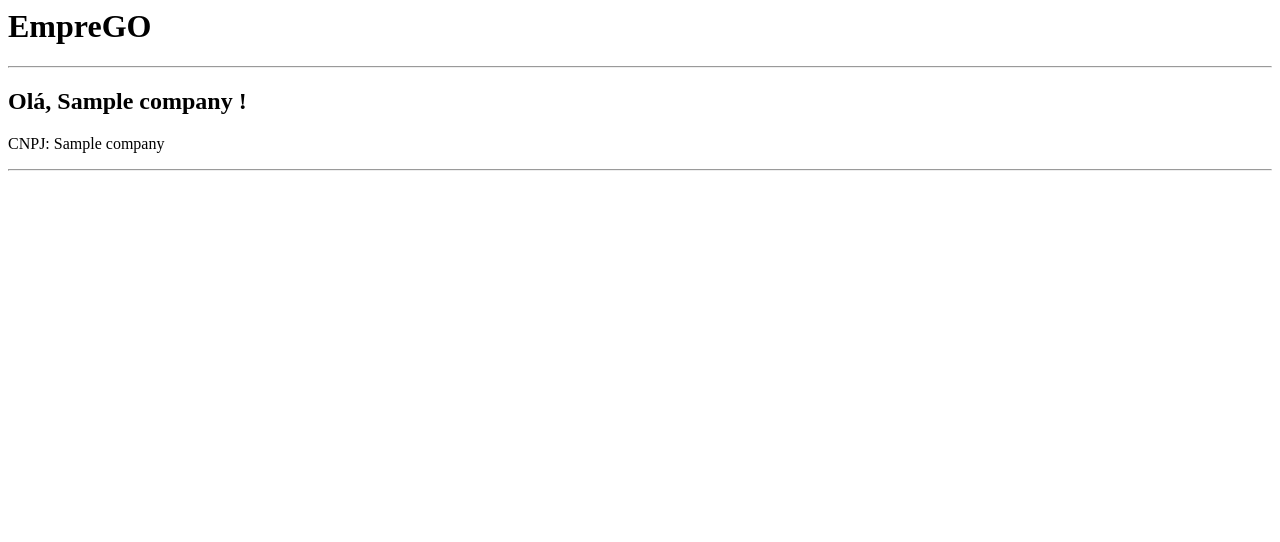
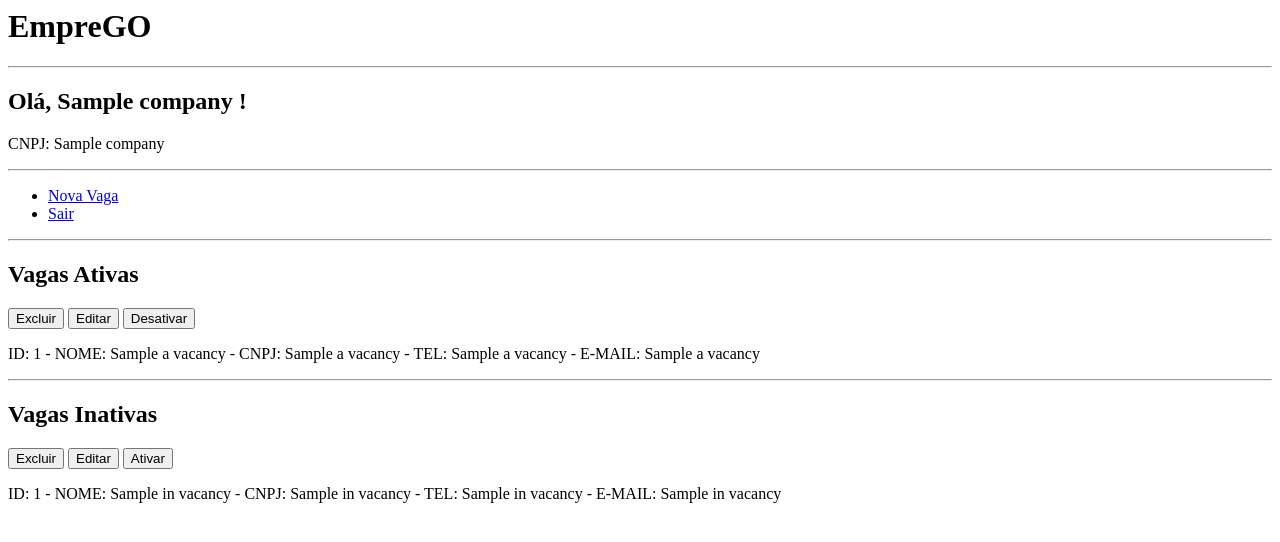
Before and after one commit to pedroeroel/EMPREGO-SENAI, a Flask app: template templates/company.html in a window 1280 px wide. Shown: the top 542 px of the page. Run offline with Flask 3, Linux system fonts and the light colour scheme; the template is opened without the code that fills it: most values are stand-ins (such as "Sample title", 1, 10 or a date in 2020).

Commit message:
Company page

```diff
--- a/templates/company.html
+++ b/templates/company.html
@@ -7,3 +7,58 @@
 <p>CNPJ: {{ company[2] }}</p>
 
 <hr>
+
+<ul>
+    <li><a href="/new-vacancy">Nova Vaga</a></li>
+    <li><a href="/logout">Sair</a></li>
+</ul>
+
+<hr>
+
+<h2>Vagas Ativas</h2>
+
+{%if not activeVacancies %}
+    <p>Não há vagas ativas.</p>
+{% else %}
+{% for a_vacancy in activeVacancies %}
+
+<a href="/delete-vacancy/{{ a_vacancy[0] }}"><button>Excluir</button></a>
+<a href="/edit-vacancy/{{ a_vacancy[0] }}"><button>Editar</button></a>
+<a onclick="confirm('Tem certeza de que quer desativar esta empresa?')" href="/switch-company-status/{{ a_vacancy[0] }}"><button>Desativar</button></a>
+
+<p>ID: {{ a_vacancy[0] }} -
+    NOME: {{ a_vacancy[1] }} -
+    CNPJ: {{ a_vacancy[2] }} -
+    TEL: {{ a_vacancy[3] }} -
+    E-MAIL: {{ a_vacancy[4] }}
+</p>
+
+{% endfor %}
+{% endif %}
+
+<hr>
+
+<h2>Vagas Inativas</h2>
+
+
+{%if not inactiveVacancies %}
+
+<p>Não há vagas inativas.</p>
+
+{% else %}
+
+{% for in_vacancy in inactiveVacancies %}
+
+<a href="/delete-vacancy/{{ in_vacancy[0] }}"><button>Excluir</button></a>
+<a href="/edit-vacancy/{{ in_vacancy[0] }}"><button>Editar</button></a>
+<a onclick="confirm('Tem certeza de que quer ativar esta empresa?')" href="/switch-company-status/{{ in_vacancy[0] }}"><button>Ativar</button></a>
+
+<p> ID: {{ in_vacancy[0] }} -
+    NOME: {{ in_vacancy[1] }} -
+    CNPJ: {{ in_vacancy[2] }} -
+    TEL: {{ in_vacancy[3] }} -
+    E-MAIL: {{ in_vacancy[4] }}
+</p>
+
+{% endfor %}
+{% endif %}
```
